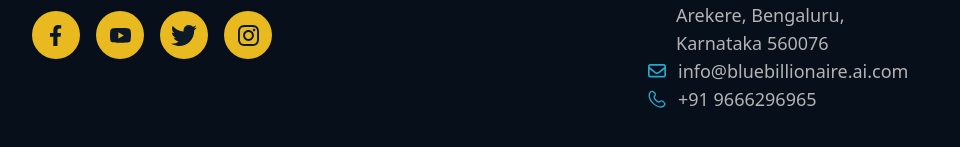
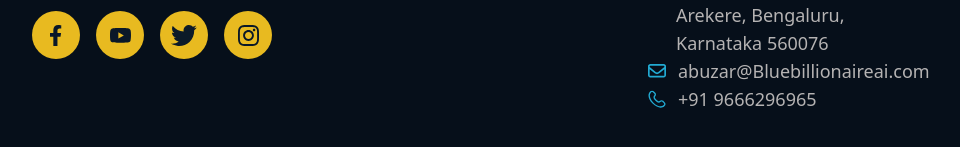
Before and after one commit to remeessalam/abuzars, a React (Vite) app: page /appdevelopment in a window 1280 px wide. Shown: the part 5201-5348 px from the top of the page, without its empty margins (160-1120 px from the left). Built offline with nearby package versions, Linux system fonts and the light colour scheme.

Commit message:
landing page footer email changed

```diff
--- a/src/landingpage/src/Layout/Footer.jsx
+++ b/src/landingpage/src/Layout/Footer.jsx
@@ -122,7 +122,7 @@ const Footer = ({
             </li>
             <li className="flex items-center gap-3 text-[#B5B3B3] font-medium text-lg">
               <img src={message} alt="" className="h-[18px] w-[18px]" />
-              info@bluebillionaire.ai.com
+              abuzar@Bluebillionaireai.com
             </li>
             <li className="flex items-center gap-3 text-[#B5B3B3] font-medium text-lg">
               <img src={callvector} alt="" className="h-[18px] w-[18px]" />
```
